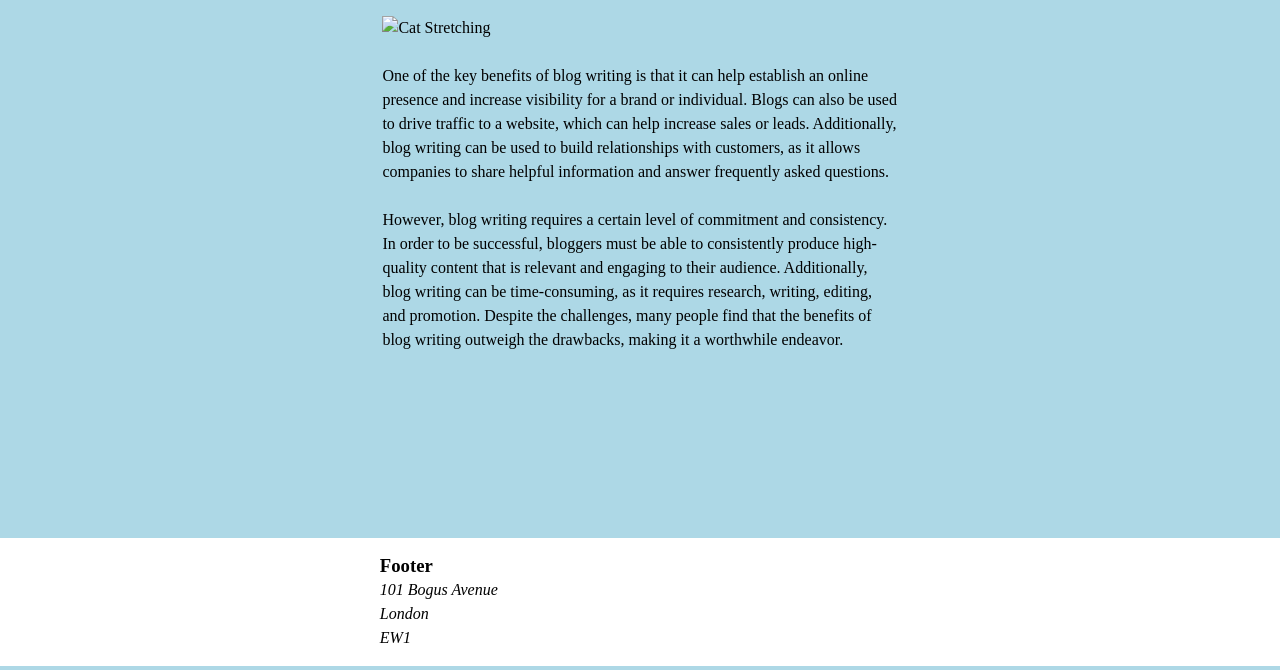
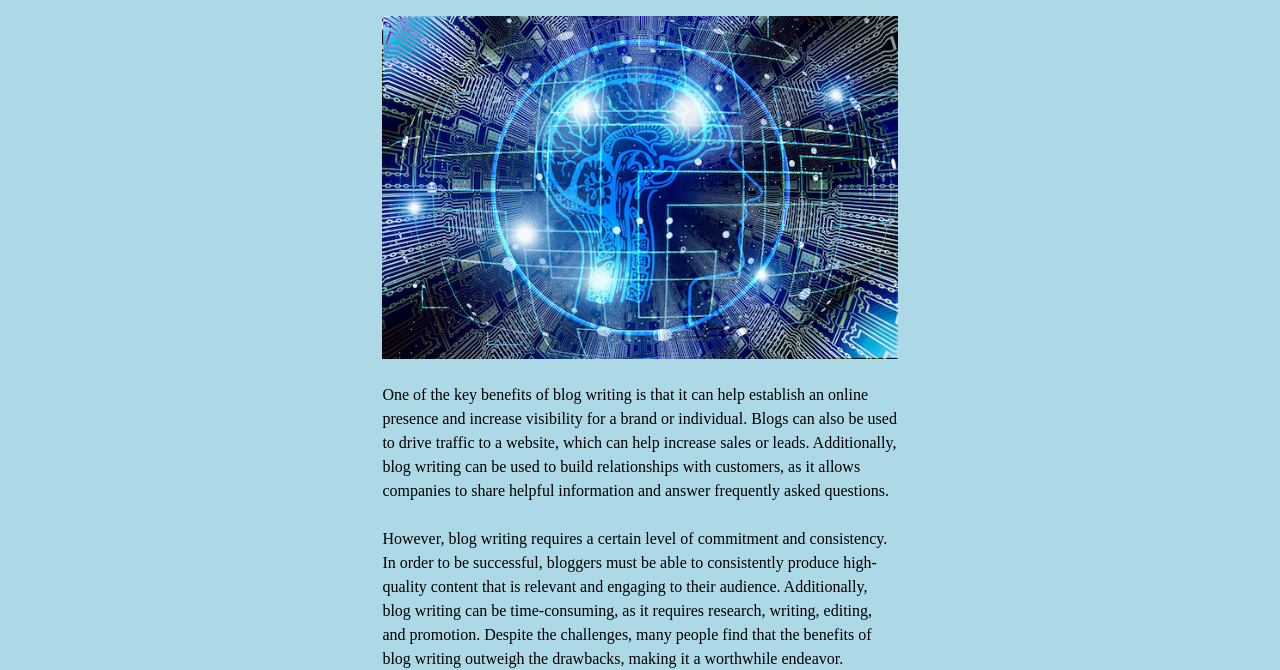
Before and after one commit to nic-nevell/11ty-boilerplate, an Eleventy site: page src/blog/2023-01-21-new-blog-post.md in a window 1280 px wide. Shown: the part 134-804 px from the top of the page. Built offline with nearby package versions, Linux system fonts and the light colour scheme; Eleventy itself is replaced by a stand-in of ours; files that its build step writes are made by us from their sources; files whose address does not match are found by name.

Commit message:
Update Blog “2023-01-21-new-blog-post”

```diff
--- a/src/blog/2023-01-21-new-blog-post.md
+++ b/src/blog/2023-01-21-new-blog-post.md
@@ -3,7 +3,7 @@ title: New Blog Post
 description: One of the key benefits of blog writing is that it can visibility
   for a brand or individual. Blogs can also be used to drive traffic to a
   website. help establish an online presence and increase
-image: /images/hero-001.jpg
+image: /images/blog/default-600x400.jpg
 imageAlt: Cat Stretching
 tags:
   - post
```
Also changed, not shown: scr/images/blog/default-600x400.jpg (added).
